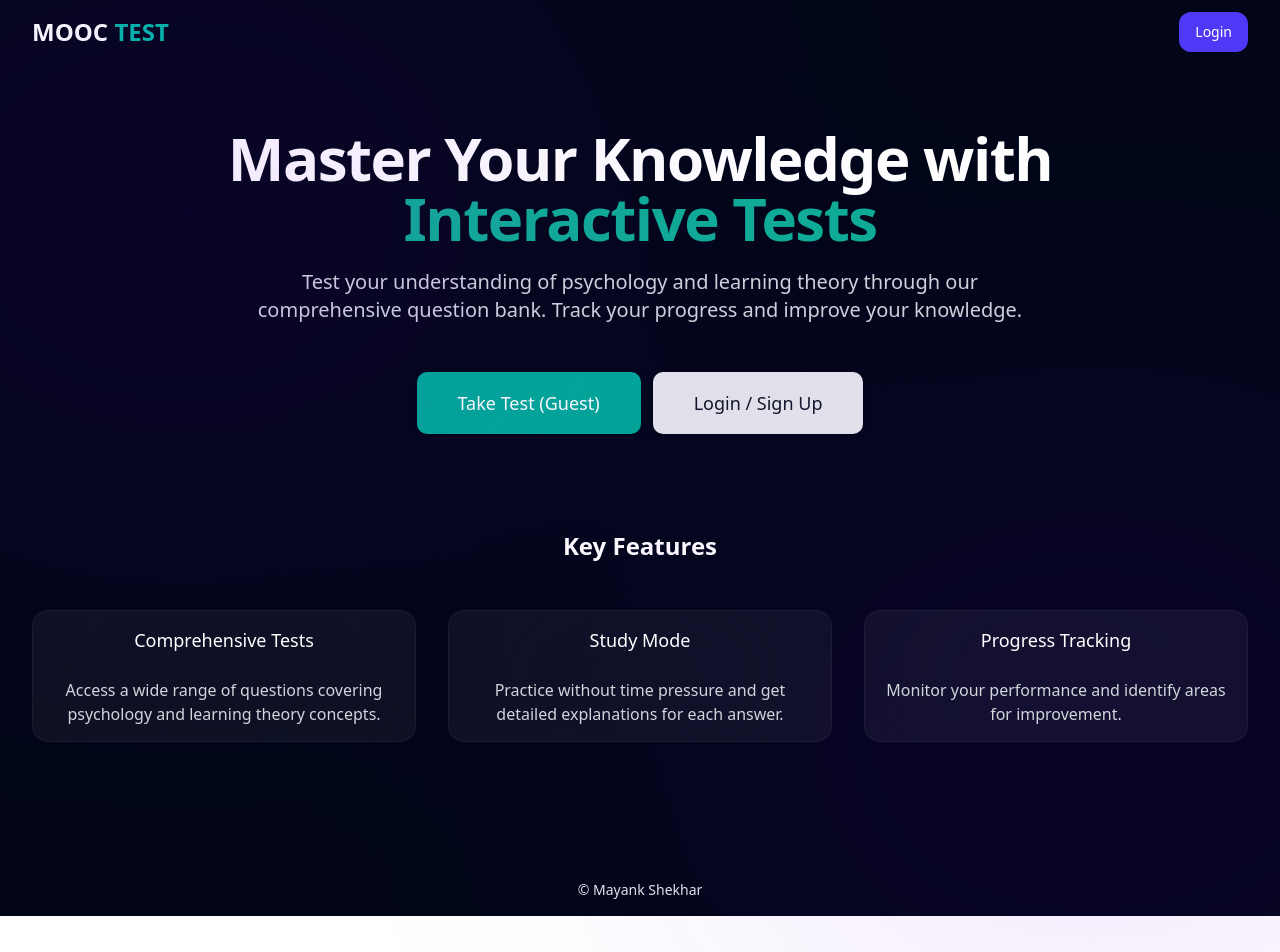
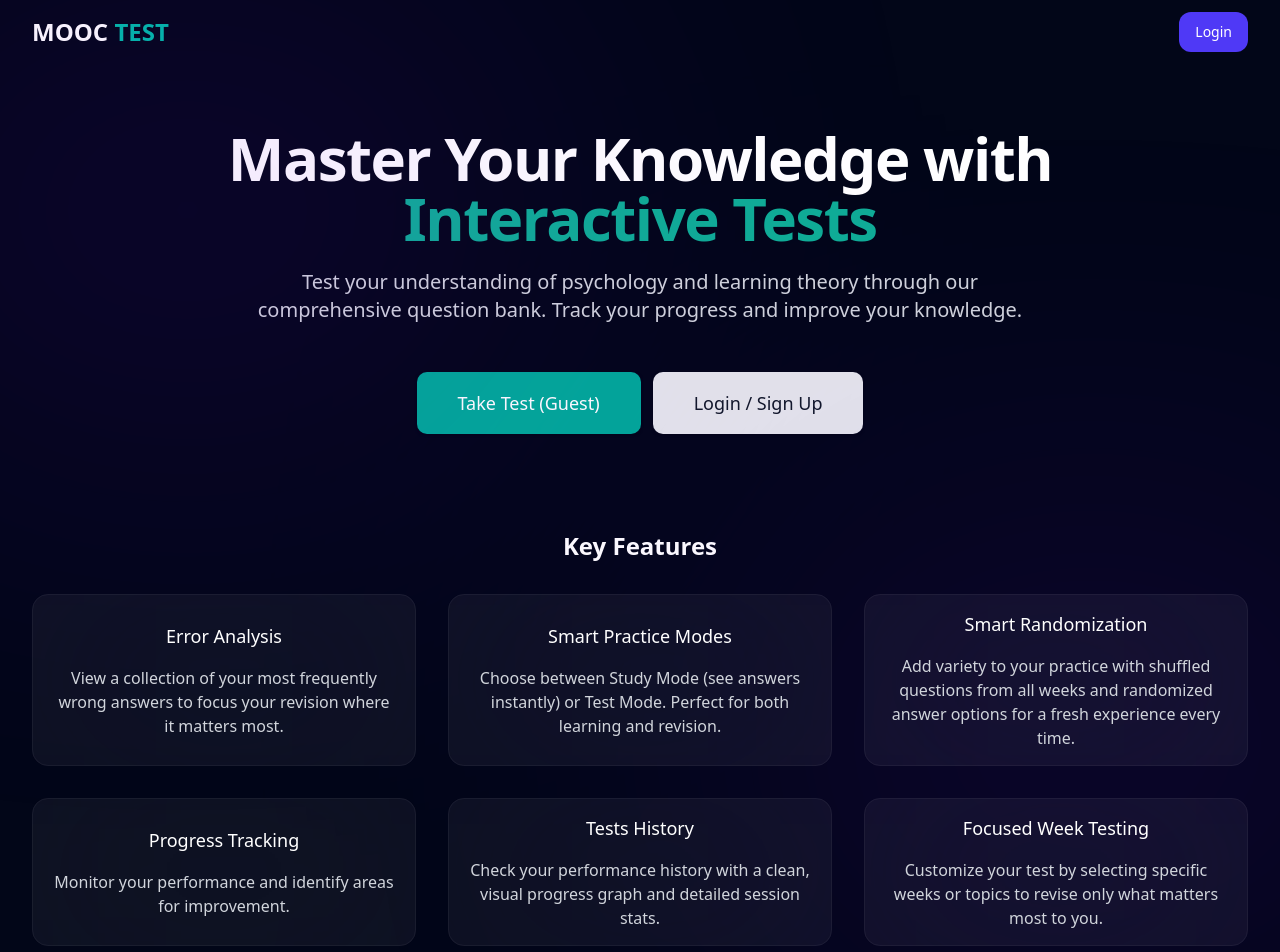
Before and after one commit to ms0031/mooc-test, a Next.js app: page / in a window 1280 px wide. Shown: the top 952 px of the page. Before the commit the page ends 916 px from the top, so only its background shows below. Built offline with nearby package versions, Linux system fonts and the light colour scheme; no server answers; the database is empty.

Commit message:
Update HomeContent and Feedback components: enhance layout and improve feature descriptions

```diff
--- a/src/app/dashboard/page.tsx
+++ b/src/app/dashboard/page.tsx
@@ -70,7 +70,7 @@ export default function Dashboard() {
                 <h2 className="text-xl font-semibold text-gray-200 mb-4">
                   Start New Test
                 </h2>
-                <div className="space-y-3">
+                <div className="space-y-3 lg:px-0 md:px-0 px-3">
                   <Button
                     variant="primary"
                     className="w-full py-6 text-lg"
@@ -87,7 +87,7 @@ export default function Dashboard() {
                 <h2 className="text-xl font-semibold text-gray-200 mb-4">
                   Quick Links
                 </h2>
-                <div className="space-y-3">
+                <div className="space-y-3 lg:px-0 md:px-0 px-3">
                   <Button
                     variant="cyan"
                     className="w-full py-6 text-[16px]"
@@ -207,11 +207,11 @@ export default function Dashboard() {
           </div>
 
           <div className="bg-white/5 lg:hidden rounded-3xl outline-2 outline-offset-[-1px] outline-white/5  backdrop-blur-[100px] overflow-hidden">
-              <div className="p-6">
+              <div className="p-6 ">
                 <h2 className="text-xl font-semibold text-gray-200 mb-4">
                 Support & More
                 </h2>
-                <div className="space-y-3">
+                <div className="space-y-3 lg:px-0 md:px-0 px-3">
                   <Button
                     variant="orange"
                     className="w-full py-6 text-[16px]"
--- a/src/app/feedback/page.tsx
+++ b/src/app/feedback/page.tsx
@@ -50,9 +50,9 @@ export default function FeedbackPage() {
   };
 
   return (
-    <div className="min-h-screen bg-gray-50 py-12">
-      <div className="max-w-md mx-auto px-4 sm:px-6 lg:px-8">
-        <div className="bg-white shadow-xl rounded-lg overflow-hidden">
+    <div className="min-h-screen bg-slate-950 py-12">
+      <div className="lg:max-w-md max-w-sm mx-auto mt-16 px-4 sm:px-6 lg:px-8">
+        <div className="bg-white/90 shadow-xl rounded-2xl overflow-hidden">
           <div className="bg-indigo-600 px-6 py-4">
             <h1 className="text-2xl font-bold text-white">Feedback</h1>
           </div>
@@ -106,7 +106,7 @@ export default function FeedbackPage() {
                     name="type"
                     value={formData.type}
                     onChange={handleChange}
-                    className="mt-1 block w-full pl-3 pr-10 py-2 text-base border-gray-300 focus:outline-none focus:ring-indigo-500 focus:border-indigo-500 sm:text-sm rounded-md"
+                    className="mt-1 block w-full pl-3 pr-10 py-2 bg-white text-base border-gray-300 focus:outline-none focus:ring-indigo-500 focus:border-indigo-500 sm:text-sm rounded-xl"
                   >
                     <option value="bug">Report a Bug</option>
                     <option value="feature">Suggest a Feature</option>
@@ -148,7 +148,7 @@ export default function FeedbackPage() {
                       value={formData.message}
                       onChange={handleChange}
                       required
-                      className="shadow-sm focus:ring-indigo-500 focus:border-indigo-500 block w-full sm:text-sm border-gray-300 rounded-md"
+                      className="shadow-sm bg-white p-2 focus:ring-indigo-500 focus:border-indigo-500 block w-full sm:text-sm border-gray-300 rounded-xl"
                       placeholder="Please describe your issue or suggestion in detail..."
                     />
                   </div>
--- a/src/components/HomeContent.tsx
+++ b/src/components/HomeContent.tsx
@@ -54,32 +54,49 @@ export default function HomeContent({ session }: HomeContentProps) {
           </div>
 
           <div className="mt-24">
-            <h2 className="text-2xl font-bold text-white text-center mb-12">
+            <h2 className="text-2xl font-bold text-white text-center mb-8">
               Key Features
             </h2>
             <div className="grid grid-cols-1 gap-8 sm:grid-cols-2 lg:grid-cols-3">
-              <div className="self-stretch px-5 py-4 bg-white/5 rounded-2xl outline-1 backdrop-blur-[100px] outline-offset-[-1px] outline-white/5 inline-flex flex-col justify-center items-center gap-4 overflow-hidden">
+              <div className="self-stretch px-5 py-4 bg-white/5 rounded-2xl outline-1 backdrop-blur-[100px] outline-offset-[-1px] outline-white/5 inline-flex flex-col justify-center items-center gap-2 overflow-hidden">
                 <h3 className="text-lg font-medium text-white mb-2">
-                  Comprehensive Tests
+                Error Analysis
                 </h3>
                 <p className="text-gray-300 text-center ">
-                  Access a wide range of questions covering psychology and
-                  learning theory concepts.
+                View a collection of your most frequently wrong answers to focus your revision where it matters most.
                 </p>
               </div>
-              <div className="self-stretch px-5 py-4 bg-white/5 rounded-2xl outline-1 backdrop-blur-[100px] outline-offset-[-1px] outline-white/5 inline-flex flex-col justify-center items-center gap-4 overflow-hidden">
-                <h3 className="text-lg font-medium text-white mb-2">Study Mode</h3>
+              <div className="self-stretch px-5 py-4 bg-white/5 rounded-2xl outline-1 backdrop-blur-[100px] outline-offset-[-1px] outline-white/5 inline-flex flex-col justify-center items-center gap-2 overflow-hidden">
+                <h3 className="text-lg font-medium text-white mb-2">Smart Practice Modes</h3>
                 <p className="text-gray-300 text-center">
-                  Practice without time pressure and get detailed explanations for
-                  each answer.
+                Choose between Study Mode (see answers instantly) or Test Mode. Perfect for both learning and revision.
                 </p>
               </div>
-              <div className="self-stretch px-5 py-4 bg-white/5 rounded-2xl outline-1 backdrop-blur-[100px] outline-offset-[-1px] outline-white/5 inline-flex flex-col justify-center items-center gap-4 overflow-hidden">
+
+            <div className="self-stretch px-5 py-4 bg-white/5 rounded-2xl outline-1 backdrop-blur-[100px] outline-offset-[-1px] outline-white/5 inline-flex flex-col justify-center items-center gap-2 overflow-hidden">
+                <h3 className="text-lg font-medium text-white mb-2"> Smart Randomization</h3>
+                <p className="text-gray-300 text-center">
+                Add variety to your practice with shuffled questions from all weeks and randomized answer options for a fresh experience every time.
+                </p>
+            </div>
+            <div className="self-stretch px-5 py-4 bg-white/5 rounded-2xl outline-1 backdrop-blur-[100px] outline-offset-[-1px] outline-white/5 inline-flex flex-col justify-center items-center gap-2 overflow-hidden">
                 <h3 className="text-lg font-medium text-white mb-2">Progress Tracking</h3>
                 <p className="text-gray-300 text-center">
                   Monitor your performance and identify areas for improvement.
                 </p>
-              </div>
+            </div>
+            <div className="self-stretch px-5 py-4 bg-white/5 rounded-2xl outline-1 backdrop-blur-[100px] outline-offset-[-1px] outline-white/5 inline-flex flex-col justify-center items-center gap-2 overflow-hidden">
+                <h3 className="text-lg font-medium text-white mb-2">Tests History</h3>
+                <p className="text-gray-300 text-center">
+                Check your performance history with a clean, visual progress graph and detailed session stats.
+                </p>
+            </div>
+            <div className="self-stretch px-5 py-4 bg-white/5 rounded-2xl outline-1 backdrop-blur-[100px] outline-offset-[-1px] outline-white/5 inline-flex flex-col justify-center items-center gap-2 overflow-hidden">
+                <h3 className="text-lg font-medium text-white mb-2">Focused Week Testing</h3>
+                <p className="text-gray-300 text-center">
+                Customize your test by selecting specific weeks or topics to revise only what matters most to you.
+                </p>
+            </div>
             </div>
           </div>
         </div>
```
